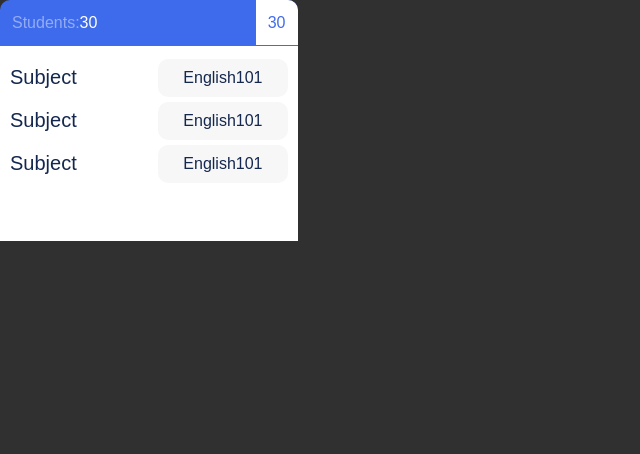
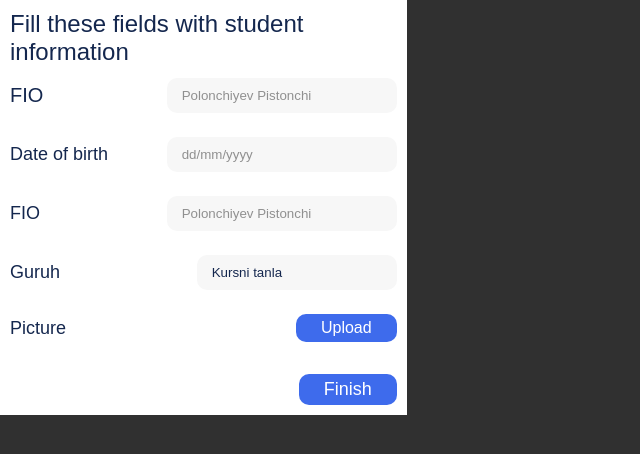
Before and after one commit to KAN-Inc/edusoul-crm-front-end, a React (Create React App) app: page / in a window 1280 px wide. Shown: the top 454 px of the page, without its empty margins (0-640 px from the left). Built offline with nearby package versions, Linux system fonts and the light colour scheme.

Commit message:
Cards for Registration & inputs are created
Jicca kami bor omalekin

```diff
--- a/src/App.js
+++ b/src/App.js
@@ -1,56 +1,12 @@
-import Login from "./pages/Login";
-import * as Styled from "./components/dashboard/card";
-import * as Global from "./components/global";
-function App() {
+import React from "react";
+import Card from "./views_dev/card";
+import Register from "./views_dev/register_card"
+const App = () => {
   return (
-    <Global.Grid gap="30" columns="4">
-      <Styled.Card>
-        <Styled.CardTitle>
-          <Global.Flexbox align="center">
-            <Global.Text color="#ffffff70;" fontSize="20px">
-              Students:
-            </Global.Text>
-            <Global.Text color="#ffffff;" fontSize="20px">
-              30
-            </Global.Text>
-          </Global.Flexbox>
-          <Styled.CardBadge>30</Styled.CardBadge>
-        </Styled.CardTitle>
-        <Styled.CardBody>
-          <Global.Flexbox
-            margin="2.5px 0"
-            align="center"
-            justify="space-between"
-          >
-            <Global.Text color="#14274E;" fontSize="20">
-              Subject
-            </Global.Text>
-            <Global.Badge>English101</Global.Badge>
-          </Global.Flexbox>
-          <Global.Flexbox
-            margin="2.5px 0"
-            align="center"
-            justify="space-between"
-          >
-            <Global.Text color="#14274E;" fontSize="20">
-              Subject
-            </Global.Text>
-            <Global.Badge>English101</Global.Badge>
-          </Global.Flexbox>
-          <Global.Flexbox
-            margin="2.5px 0"
-            align="center"
-            justify="space-between"
-          >
-            <Global.Text color="#14274E;" fontSize="20">
-              Subject
-            </Global.Text>
-            <Global.Badge>English101</Global.Badge>
-          </Global.Flexbox>
-        </Styled.CardBody>
-      </Styled.Card>
-    </Global.Grid>
+    <>
+      {/* <Card /> */}
+      <Register/>
+    </>
   );
-}
-
+};
 export default App;
--- a/src/components/dashboard/card.js
+++ b/src/components/dashboard/card.js
@@ -40,6 +40,13 @@ export const CardBody = styled.div`
   display: flex;
   flex-direction: column;
   background: #fff;
-  height: 175px;
+  min-height: 175px;
   padding: 10px;
 `;
+
+export const CardFooter = styled.div`
+  background: #fff;
+  padding: 10px;
+  display: flex;
+  justify-content: flex-end;
+`;
--- a/src/components/global.js
+++ b/src/components/global.js
@@ -28,3 +28,47 @@ export const Flexbox = styled.div`
   justify-content: ${(props) => props.justify};
   flex-direction: ${(props) => props.direction};
 `;
+
+export const Input = styled.input`
+  border: none;
+  outline: none;
+  border-radius: 10px;
+  color: #14274e;
+  background: #f7f7f7;
+  height: 25px;
+  padding: 5px 15px;
+  min-width: 200px;
+  &::placeholder {
+    color: #909090;
+  }
+`;
+
+export const Select = styled.select`
+  border: none;
+  outline: none;
+  border-radius: 10px;
+  color: #14274e;
+  background: #f7f7f7;
+  -moz-appearance: none;
+  -webkit-appearance: none;
+  appearance: none;
+  height: 35px;
+  padding: 5px 15px;
+  min-width: 200px;
+  &::placeholder {
+    color: #909090;
+  }
+`;
+
+export const Button = styled.button`
+  color: #fff;
+  border: none;
+  outline: none;
+  border-radius: 10px;
+  background: #3e6bec;
+  padding: 5px 25px;
+  font-size: 18px;
+  &:hover {
+    cursor: pointer;
+  }
+`;
--- a/src/index.css
+++ b/src/index.css
@@ -17,3 +17,19 @@ body {
   width: 100%;
   overflow: hidden;
 }
+input[type="file"] {
+  display: none;
+}
+.file_button {
+  color: #fff;
+  border: none;
+  outline: none;
+  border-radius: 10px;
+  background: #3e6bec;
+  padding: 5px 25px;
+  font-size: 16px;
+}
+
+.file_button:hover {
+  cursor: pointer;
+}
--- /dev/null
+++ b/src/views_dev/card.jsx
@@ -0,0 +1,58 @@
+import * as Styled from "../components/dashboard/card";
+import * as Global from "../components/global";
+function Card() {
+  return (
+    <Global.Grid gap="30" columns="4">
+      <Styled.Card>
+        <Styled.CardTitle>
+          <Global.Flexbox align="center">
+            <Global.Text color="#ffffff70;" fontSize="20px">
+              Students:
+            </Global.Text>
+            <Global.Text color="#ffffff;" fontSize="20px">
+              30
+            </Global.Text>
+          </Global.Flexbox>
+          <Styled.CardBadge>30</Styled.CardBadge>
+        </Styled.CardTitle>
+        <Styled.CardBody>
+          <Global.Flexbox
+            margin="2.5px 0"
+            align="center"
+            justify="space-between"
+          >
+            <Global.Text color="#14274E;" fontSize="20">
+              Subject
+            </Global.Text>
+            <Global.Badge>English101</Global.Badge>
+          </Global.Flexbox>
+          <Global.Flexbox
+            margin="2.5px 0"
+            align="center"
+            justify="space-between"
+          >
+            <Global.Text color="#14274E;" fontSize="20">
+              Subject
+            </Global.Text>
+            <Global.Badge>English101</Global.Badge>
+          </Global.Flexbox>
+          <Global.Flexbox
+            margin="2.5px 0"
+            align="center"
+            justify="space-between"
+          >
+            <Global.Text color="#14274E;" fontSize="20">
+              Subject
+            </Global.Text>
+            <Global.Badge>English101</Global.Badge>
+          </Global.Flexbox>
+        </Styled.CardBody>
+        <Styled.CardFooter>
+          <a href="">Hello</a>
+        </Styled.CardFooter>
+      </Styled.Card>
+    </Global.Grid>
+  );
+}
+
+export default Card;
--- /dev/null
+++ b/src/views_dev/register_card.jsx
@@ -0,0 +1,84 @@
+import React from "react";
+import * as Global from "../components/global";
+import * as Styled from "../components/dashboard/card";
+const RegisterCard = () => {
+  return (
+    <>
+      <Global.Grid gap="30" columns="3">
+        <Styled.Card>
+          <Styled.CardBody>
+            <Global.Text color="#14274E" fontSize="24">
+              Fill these fields with student information
+            </Global.Text>
+            <Global.Flexbox
+              margin="12px 0"
+              align="center"
+              justify="space-between"
+            >
+              <Global.Text color="#14274E;" fontSize="20">
+                FIO
+              </Global.Text>
+              <Global.Input type="text" placeholder="Polonchiyev Pistonchi" />
+            </Global.Flexbox>
+            <Global.Flexbox
+              margin="12px 0"
+              align="center"
+              justify="space-between"
+            >
+              <Global.Text color="#14274E;" fontSize="18">
+                Date of birth
+              </Global.Text>
+              <Global.Input
+                type="text"
+                placeholder="dd/mm/yyyy"
+                onFocus={(e) => (e.target.type = "date")}
+              />
+            </Global.Flexbox>
+            <Global.Flexbox
+              margin="12px 0"
+              align="center"
+              justify="space-between"
+            >
+              <Global.Text color="#14274E;" fontSize="18">
+                FIO
+              </Global.Text>
+              <Global.Input type="text" placeholder="Polonchiyev Pistonchi" />
+            </Global.Flexbox>
+            <Global.Flexbox
+              margin="12px 0"
+              align="center"
+              justify="space-between"
+            >
+              <Global.Text color="#14274E;" fontSize="18">
+                Guruh
+              </Global.Text>
+              <Global.Select>
+                <option selected disabled>
+                  Kursni tanla
+                </option>
+                <option>Hello</option>
+              </Global.Select>
+            </Global.Flexbox>
+            <Global.Flexbox
+              margin="12px 0"
+              align="center"
+              justify="space-between"
+            >
+              <Global.Text color="#14274E;" fontSize="18">
+                Picture
+              </Global.Text>
+              <label for="file_upload" className="file_button">
+                Upload
+              </label>
+              <Global.Input id="file_upload" type="file" />
+            </Global.Flexbox>
+          </Styled.CardBody>
+          <Styled.CardFooter>
+            <Global.Button>Finish</Global.Button>
+          </Styled.CardFooter>
+        </Styled.Card>
+      </Global.Grid>
+    </>
+  );
+};
+export default RegisterCard;
```
